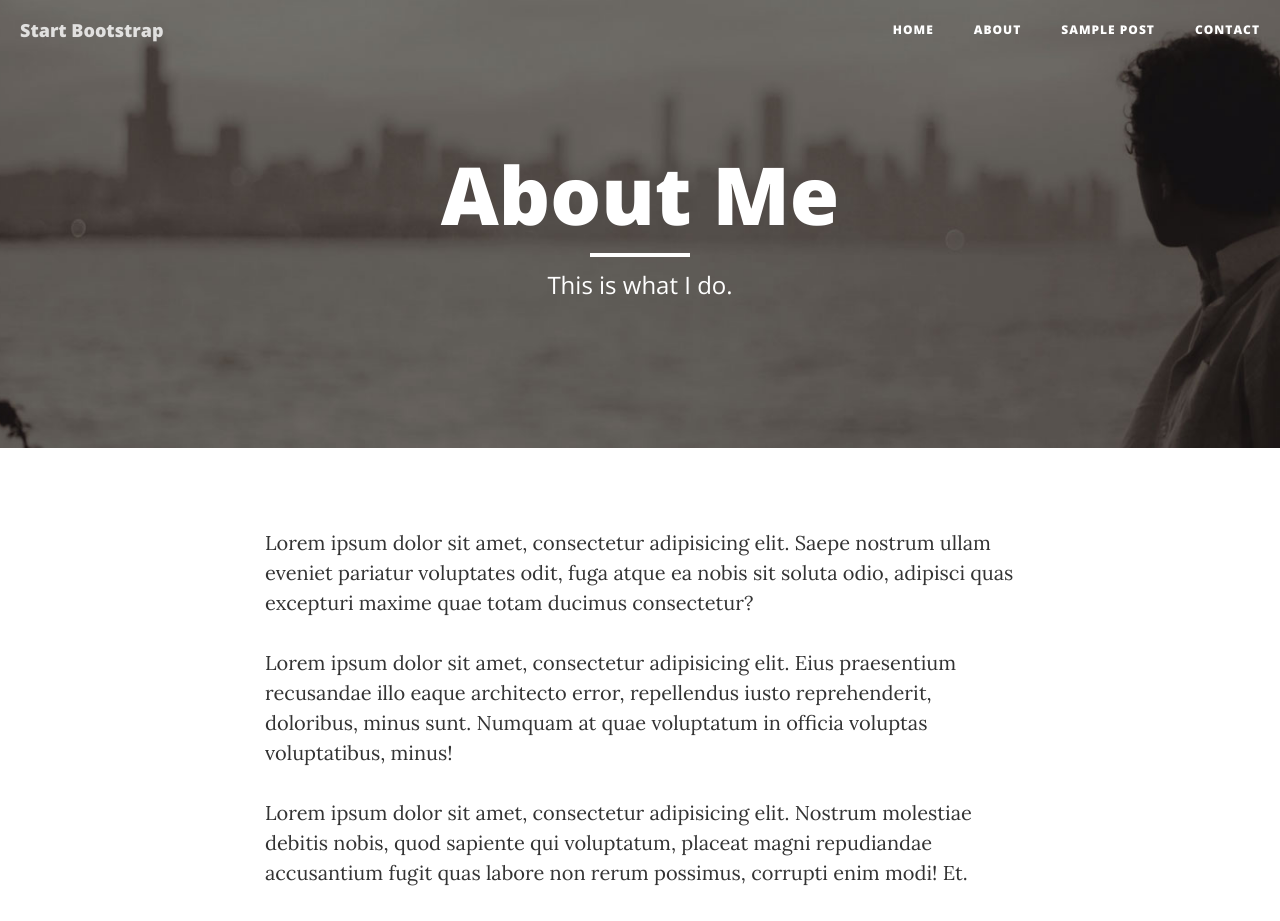
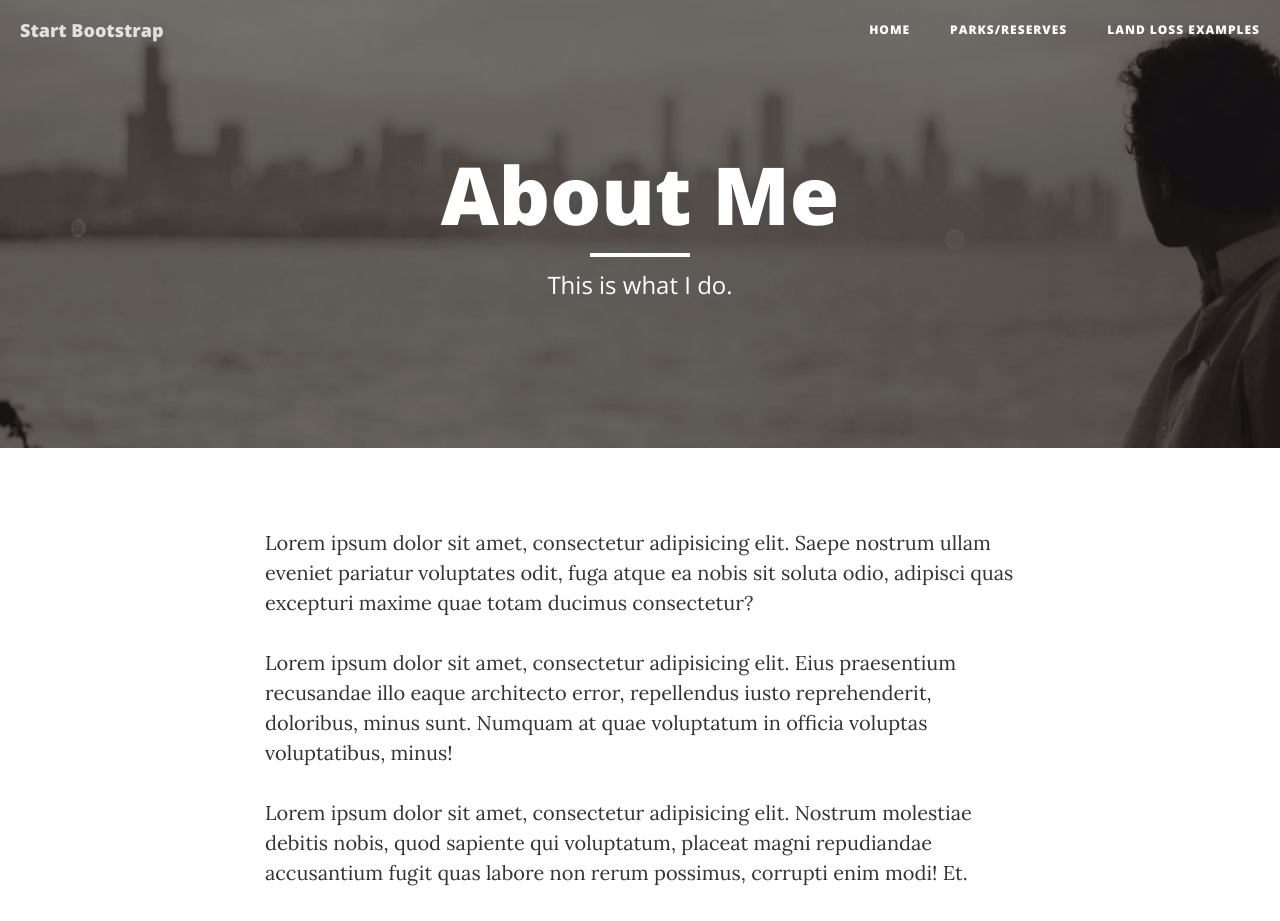
Before and after one commit to DataVizMonicaNikkiStephanie/FirstNationsReserves, a website: page nationalparks.html in a window 1280 px wide. Shown: the top 921 px of the page. Drawn offline with nearby package versions, Linux system fonts and the light colour scheme.

Commit message:
Update and rename about.html to nationalparks.html

```diff
--- a/about.html
+++ b/nationalparks.html
@@ -52,13 +52,10 @@
                         <a href="index.html">Home</a>
                     </li>
                     <li>
-                        <a href="about.html">About</a>
+                        <a href="nationalparks.html">Parks/Reserves</a>
                     </li>
                     <li>
-                        <a href="post.html">Sample Post</a>
-                    </li>
-                    <li>
-                        <a href="contact.html">Contact</a>
+                        <a href="landloss.html">Land Loss Examples</a>
                     </li>
                 </ul>
             </div>
```
